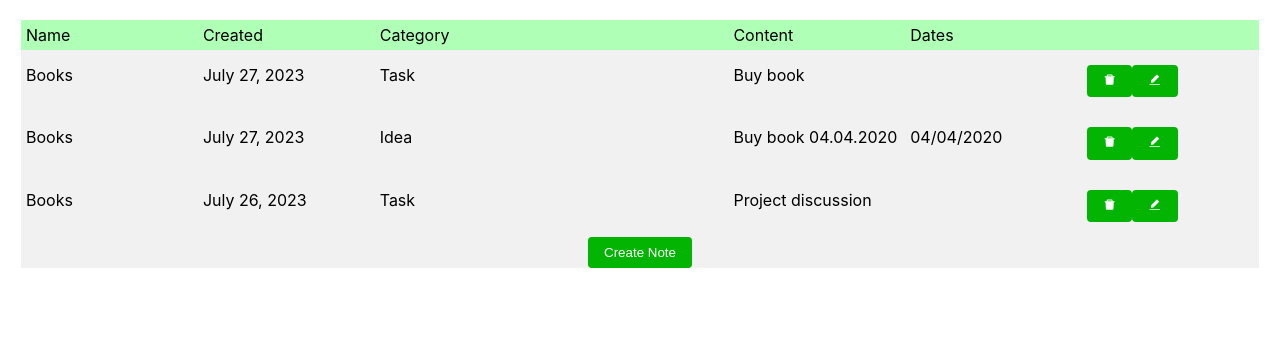
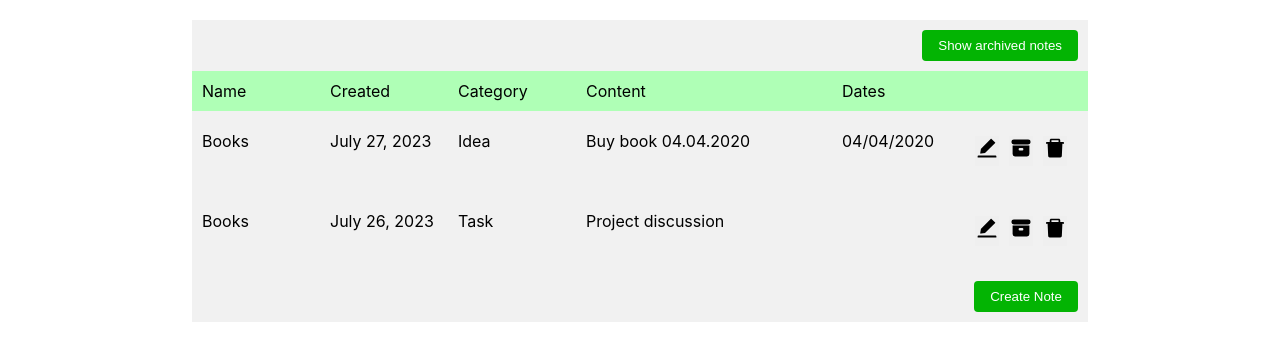
Before and after one commit to brovarenko/react-note-app, a React (Create React App) app: page / in a window 1280 px wide. Shown: the top 360 px of the page. Built offline with nearby package versions, Linux system fonts and the light colour scheme.

Commit message:
added archive toggle

```diff
--- a/src/components/add-form/note-form.tsx
+++ b/src/components/add-form/note-form.tsx
@@ -74,8 +74,10 @@ const NoteFormModal: React.FC<NoteFormModalProps> = ({ note, closeModal }) => {
               </option>
             ))}
           </select>
-          <button type='submit'>{note ? 'Save' : 'Add'}</button>
-          <button type='button' onClick={closeModal}>
+          <button className={styles.btn} type='submit'>
+            {note ? 'Save' : 'Add'}
+          </button>
+          <button className={styles.btn} type='button' onClick={closeModal}>
             Cancel
           </button>
         </form>
--- a/src/components/add-form/styles.module.css
+++ b/src/components/add-form/styles.module.css
@@ -42,7 +42,7 @@ select {
   border-radius: 4px;
 }
 
-button {
+.btn {
   padding: 8px 16px;
   background-color: #03b403;
   color: white;
--- a/src/components/note-item/note-item.tsx
+++ b/src/components/note-item/note-item.tsx
@@ -1,5 +1,6 @@
 import React from 'react';
 import { AiFillDelete, AiFillEdit } from 'react-icons/ai';
+import { HiArchive } from 'react-icons/hi';
 import styles from './styles.module.css';
 
 export interface Note {
@@ -16,9 +17,15 @@ interface NoteItemProps {
   note: Note;
   onDelete: (id: number) => void;
   onEdit: (note: Note) => void;
+  onArchive: (note: Note) => void;
 }
 
-const NoteItem: React.FC<NoteItemProps> = ({ note, onDelete, onEdit }) => {
+const NoteItem: React.FC<NoteItemProps> = ({
+  note,
+  onDelete,
+  onEdit,
+  onArchive,
+}) => {
   const { name, createdAt, content, category, dates } = note;
 
   return (
@@ -28,12 +35,15 @@ const NoteItem: React.FC<NoteItemProps> = ({ note, onDelete, onEdit }) => {
       <div>{category}</div>
       <div>{content}</div>
       <div>{dates.join(',')}</div>
-      <div>
-        <button onClick={() => onDelete(note.id)}>
+      <div className={styles.btnGroup}>
+        <button className={styles.btn} onClick={() => onEdit(note)}>
+          <AiFillEdit />
+        </button>
+        <button className={styles.btn} onClick={() => onArchive(note)}>
+          <HiArchive />
+        </button>
+        <button className={styles.btn} onClick={() => onDelete(note.id)}>
           <AiFillDelete />
-        </button>
-        <button onClick={() => onEdit(note)}>
-          <AiFillEdit />
         </button>
       </div>
     </div>
--- a/src/components/note-item/styles.module.css
+++ b/src/components/note-item/styles.module.css
@@ -1,9 +1,24 @@
 .note {
   display: grid;
-  grid-template-columns: 1fr 1fr 2fr 1fr 1fr 1fr;
+  grid-template-columns: 1fr 1fr 1fr 2fr 1fr 1fr;
   margin: 10px;
   min-width: 100%;
 }
 .note div {
+  margin: 10px;
+}
+
+.btn {
+  font-size: 24px;
+  padding: 0;
   margin: 5px;
+  border: none;
 }
+
+.btn:hover {
+  cursor: pointer;
+  color: rgb(160, 160, 160);
+}
+
+.btnGroup {
+}
--- a/src/components/notes-list/notes-list.tsx
+++ b/src/components/notes-list/notes-list.tsx
@@ -4,11 +4,12 @@ import NoteItem, { Note } from '../note-item/note-item';
 import { useAppSelector } from '../../hooks/use-app-selector.hook';
 import { selectNotes } from '../../store/notes/reducer';
 import { useAppDispatch } from '../../hooks/use-app-dispatch.hook';
-import { deleteNote } from '../../store/notes/reducer';
+import { deleteNote, archiveNote } from '../../store/notes/reducer';
 import styles from './styles.module.css';
 
 const NotesList: React.FC = () => {
   const [isModalOpen, setIsModalOpen] = useState(false);
+  const [showArchived, setShowArchived] = useState(false);
   const [selectedNote, setSelectedNote] = useState<Note | null>(null);
   const dispatch = useAppDispatch();
   const notes = useAppSelector(selectNotes);
@@ -31,8 +32,23 @@ const NotesList: React.FC = () => {
     setSelectedNote(null);
   };
 
+  const handleArchiveNote = (note: Note) => {
+    dispatch(archiveNote(note));
+  };
+
+  const handleToggleArchived = () => {
+    setShowArchived((prevShowArchived) => !prevShowArchived);
+  };
+
+  const filteredNotes = showArchived
+    ? notes.filter((note) => note.archived)
+    : notes.filter((note) => !note.archived);
+
   return (
     <div className={styles.notesList}>
+      <button className={styles.btn} onClick={handleToggleArchived}>
+        {showArchived ? 'Show active notes' : 'Show archived notes'}
+      </button>
       <div className={styles.notesListHeader}>
         <div>Name</div>
         <div>Created</div>
@@ -40,15 +56,18 @@ const NotesList: React.FC = () => {
         <div>Content</div>
         <div>Dates</div>
       </div>
-      {notes.map((note) => (
+      {filteredNotes.map((note) => (
         <NoteItem
           key={note.id}
           note={note}
           onDelete={handleDeleteNote}
           onEdit={handleEditNote}
+          onArchive={handleArchiveNote}
         />
       ))}
-      <button onClick={handleAddNote}>Create Note</button>
+      <button className={styles.btn} onClick={handleAddNote}>
+        Create Note
+      </button>
       {isModalOpen && (
         <NoteFormModal note={selectedNote} closeModal={closeModal} />
       )}
--- a/src/components/notes-list/styles.module.css
+++ b/src/components/notes-list/styles.module.css
@@ -1,11 +1,11 @@
 .notesListHeader {
   display: grid;
-  grid-template-columns: 1fr 1fr 2fr 1fr 1fr 1fr;
+  grid-template-columns: 1fr 1fr 1fr 2fr 1fr 1fr;
   background-color: rgb(175, 255, 182);
   min-width: 100%;
 }
 .notesListHeader div {
-  margin: 5px;
+  margin: 10px;
 }
 .notesList {
   display: flex;
@@ -15,3 +15,21 @@
   align-items: center;
   background-color: rgb(241, 241, 241);
 }
+
+.btn {
+  align-self: flex-end;
+  margin: 10px;
+  padding: 8px 16px;
+  background-color: #03b403;
+  color: white;
+  border: none;
+  border-radius: 4px;
+  cursor: pointer;
+}
+
+.btn:hover {
+  background-color: #019c01;
+}
+
+.toggleBtn {
+}
--- a/src/store/notes/notes.ts
+++ b/src/store/notes/notes.ts
@@ -6,7 +6,7 @@ export const notesData = [
     content: 'Buy book',
     category: 'Task',
     dates: [],
-    archived: false,
+    archived: true,
   },
   {
     id: 2,
--- a/src/store/notes/reducer.ts
+++ b/src/store/notes/reducer.ts
@@ -1,4 +1,3 @@
-// features/notes/notesSlice.ts
 import { createSlice, PayloadAction } from '@reduxjs/toolkit';
 import { RootState } from '../store';
 import { Note, notesData } from './notes';
@@ -28,10 +27,17 @@ const notesSlice = createSlice({
     deleteNote: (state, action: PayloadAction<number>) => {
       state.notes = state.notes.filter((note) => note.id !== action.payload);
     },
+    archiveNote: (state, action: PayloadAction<Note>) => {
+      const { id } = action.payload;
+      state.notes = state.notes.map((note) =>
+        note.id === id ? { ...note, archived: !note.archived } : note
+      );
+    },
   },
 });
 
-export const { addNote, editNote, deleteNote } = notesSlice.actions;
+export const { addNote, editNote, deleteNote, archiveNote } =
+  notesSlice.actions;
 export const { reducer } = notesSlice;
 
 export const selectNotes = (state: RootState) => state.notes.notes;
```
